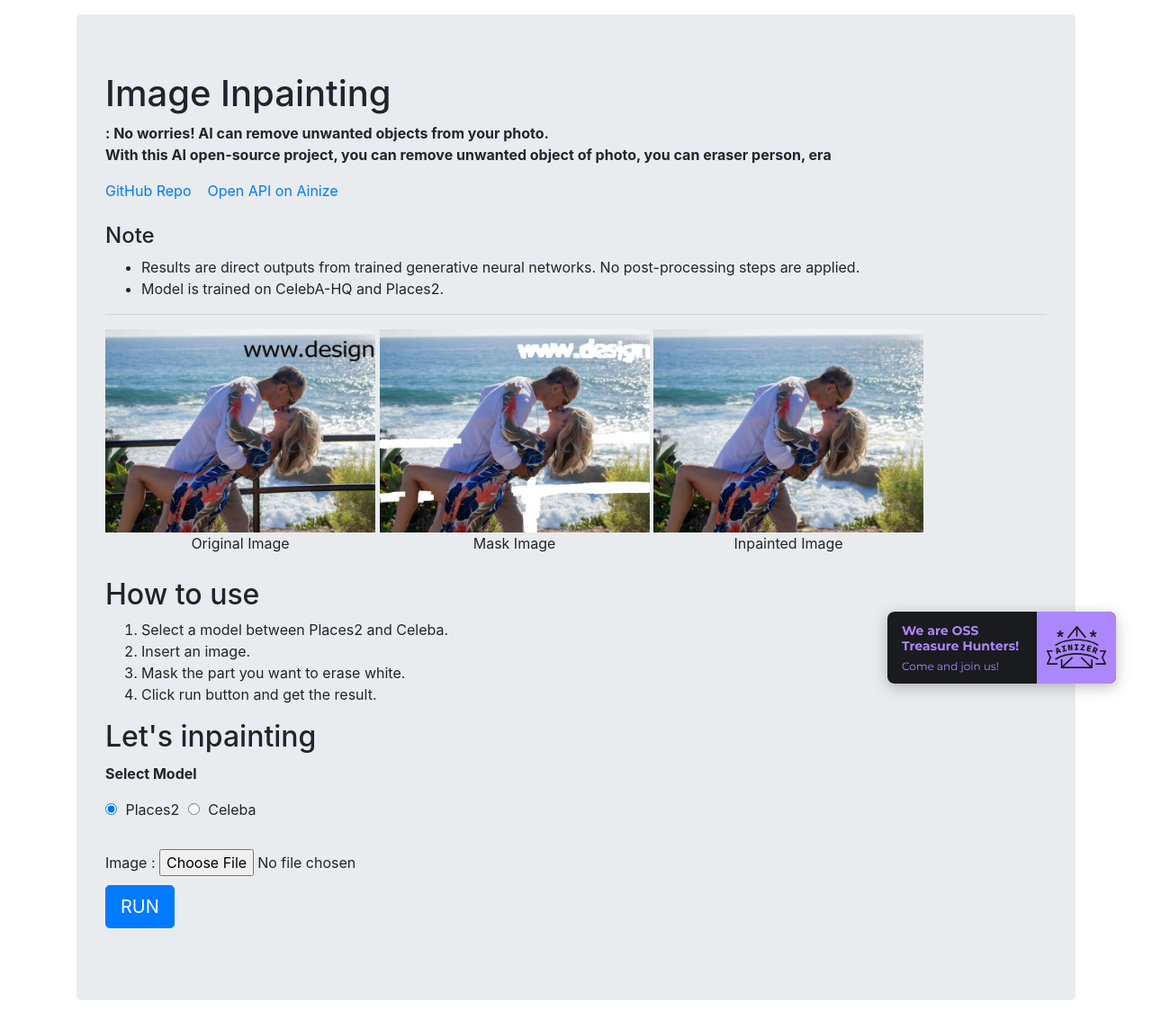
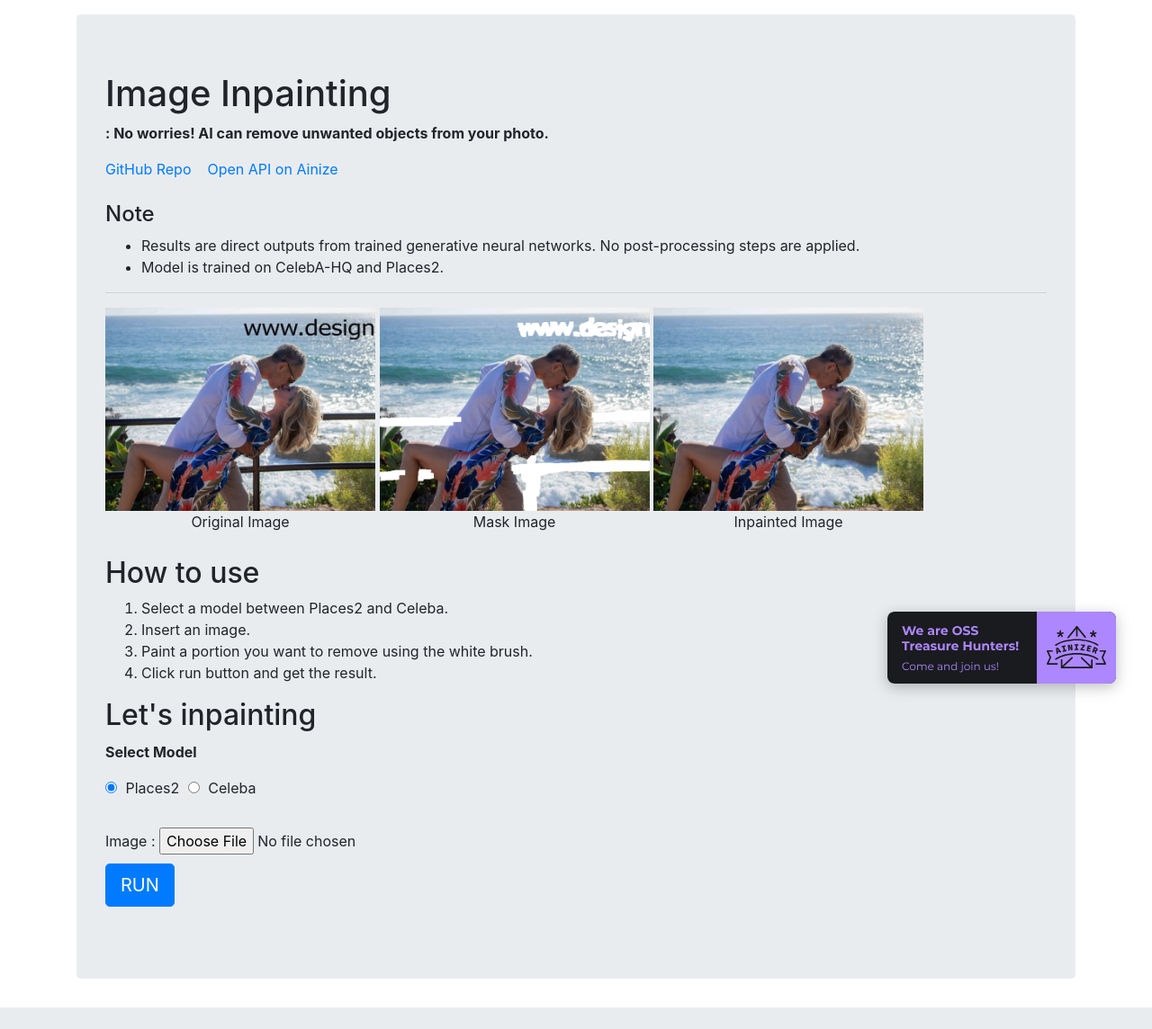
Before and after one commit to JiahuiYu/generative_inpainting, a Flask app: page / in a window 1280 px wide. Shown: the whole page at 90% size. After the commit the page ends 1120 px from the top, so only its background shows below. Run offline with Flask 2, Linux system fonts and the light colour scheme; some libraries are stand-ins or nearby versions.

Commit message:
fix comments

```diff
--- a/templates/index.html
+++ b/templates/index.html
@@ -57,8 +57,6 @@
 
                     <h1>Image Inpainting</h1>
                     <p><b>: No worries! AI can remove unwanted objects from your photo.<br>
-                        With this AI open-source project, you can remove unwanted object of photo,
-                        you can eraser person, era
                     </b></p>
 
                     <A href="https://github.com/woomurf/generative_inpainting">GitHub Repo </A>
@@ -92,7 +90,7 @@
                     <ol>
                         <li>Select a model between Places2 and Celeba.</li>
                         <li>Insert an image.</li>
-                        <li>Mask the part you want to erase white.</li>
+                        <li>Paint a portion you want to remove using the white brush.</li>
                         <li>Click run button and get the result.</li>
                     </ol>
                 </div>
```
